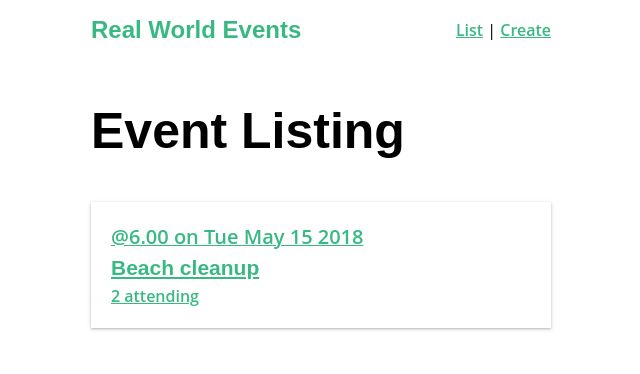
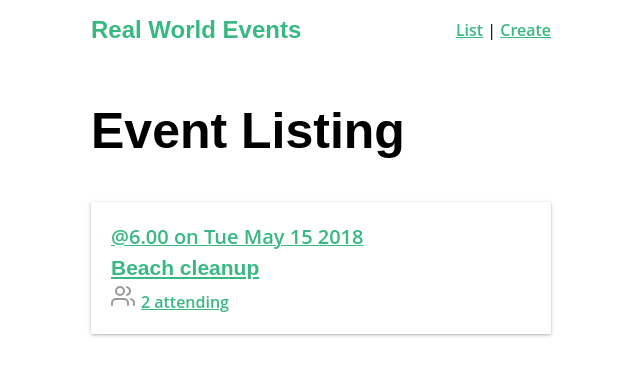
Before and after one commit to barein/vue-training, a Vue app: page / in a window 1280 px wide. Shown: the top 374 px of the page, without its empty margins (319-959 px from the left). Built offline with nearby package versions, Linux system fonts and the light colour scheme.

Commit message:
gobal component registration OK + BaseIcon component OK

```diff
--- /dev/null
+++ b/src/components/BaseIcon.vue
@@ -0,0 +1,42 @@
+<template>
+  <div class="icon-wrapper">
+    <svg class="icon" :width="width" :height="height">
+      <use v-bind="{ 'xlink:href': '/feather-sprite.svg#' + name }" />
+      // notice +name here
+    </svg>
+  </div>
+</template>
+
+<script>
+export default {
+  props: {
+    name: String,
+    width: {
+      type: [Number, String],
+      default: 24
+    },
+    height: {
+      type: [Number, String],
+      default: 24
+    }
+  }
+};
+</script>
+
+<style scoped>
+    .icon-wrapper {
+        display: inline-flex;
+        align-items: center;
+        color: rgba(0, 0, 0, 0.4);
+        font-size: 1rem;
+        font-weight: 600;
+    }
+    .icon {
+        stroke: currentColor;
+        stroke-width: 2;
+        stroke-linecap: round;
+        stroke-linejoin: round;
+        fill: none;
+        margin-right: 6px;
+    }
+</style>
--- a/src/components/EventCard.vue
+++ b/src/components/EventCard.vue
@@ -3,7 +3,7 @@
     <div class="event-card -shadow">
       <span class="eyebrow">@{{ event.time }} on {{ event.date }}</span>
       <h4 class="title">{{ event.title }}</h4>
-      <span>{{ event.attendees.length }} attending</span>
+      <BaseIcon name="users"></BaseIcon><span>{{ event.attendees.length }} attending</span>
     </div>
   </router-link>
 </template>
--- a/src/main.js
+++ b/src/main.js
@@ -2,6 +2,24 @@
 import App from "./App.vue";
 import router from "./router";
 import store from "./store";
+import upperFirst from "lodash/upperFirst";
+import camelCase from "lodash/camelCase";
+
+const requireComponent = require.context(
+  "./components",
+  false,
+  /Base[A-Z]\w+\.(vue|js)$/
+);
+
+requireComponent.keys().forEach(fileName => {
+  const componentConfig = requireComponent(fileName);
+
+  const componentName = upperFirst(
+    camelCase(fileName.replace(/^\.\/(.*)\.\w+$/, "$1"))
+  );
+
+  Vue.component(componentName, componentConfig.default || componentConfig);
+});
 
 Vue.config.productionTip = false;
 
```
Also changed, not shown: public/feather-sprite.svg (added), 1 other file (tests, documents, lock files or other folders).
